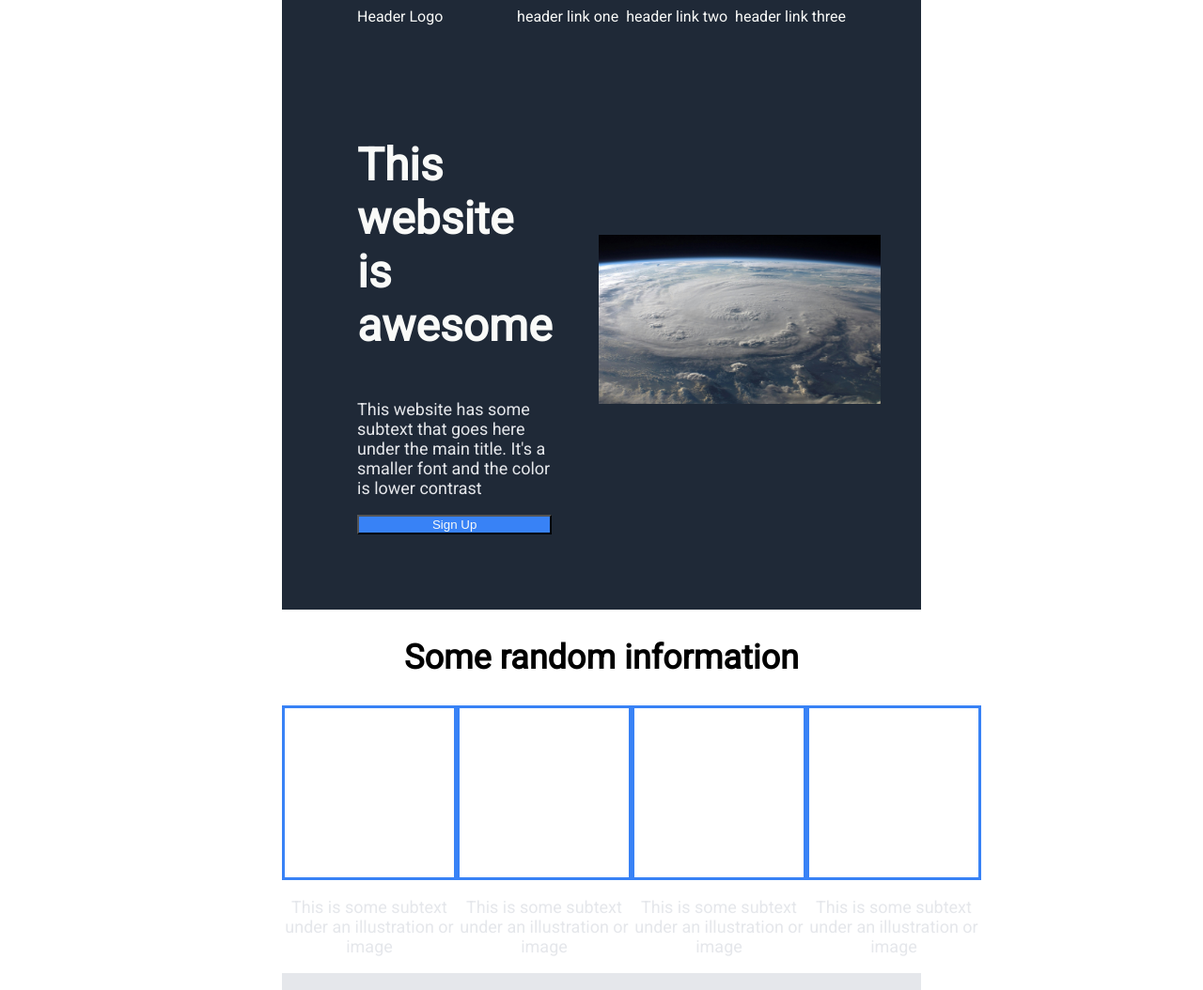
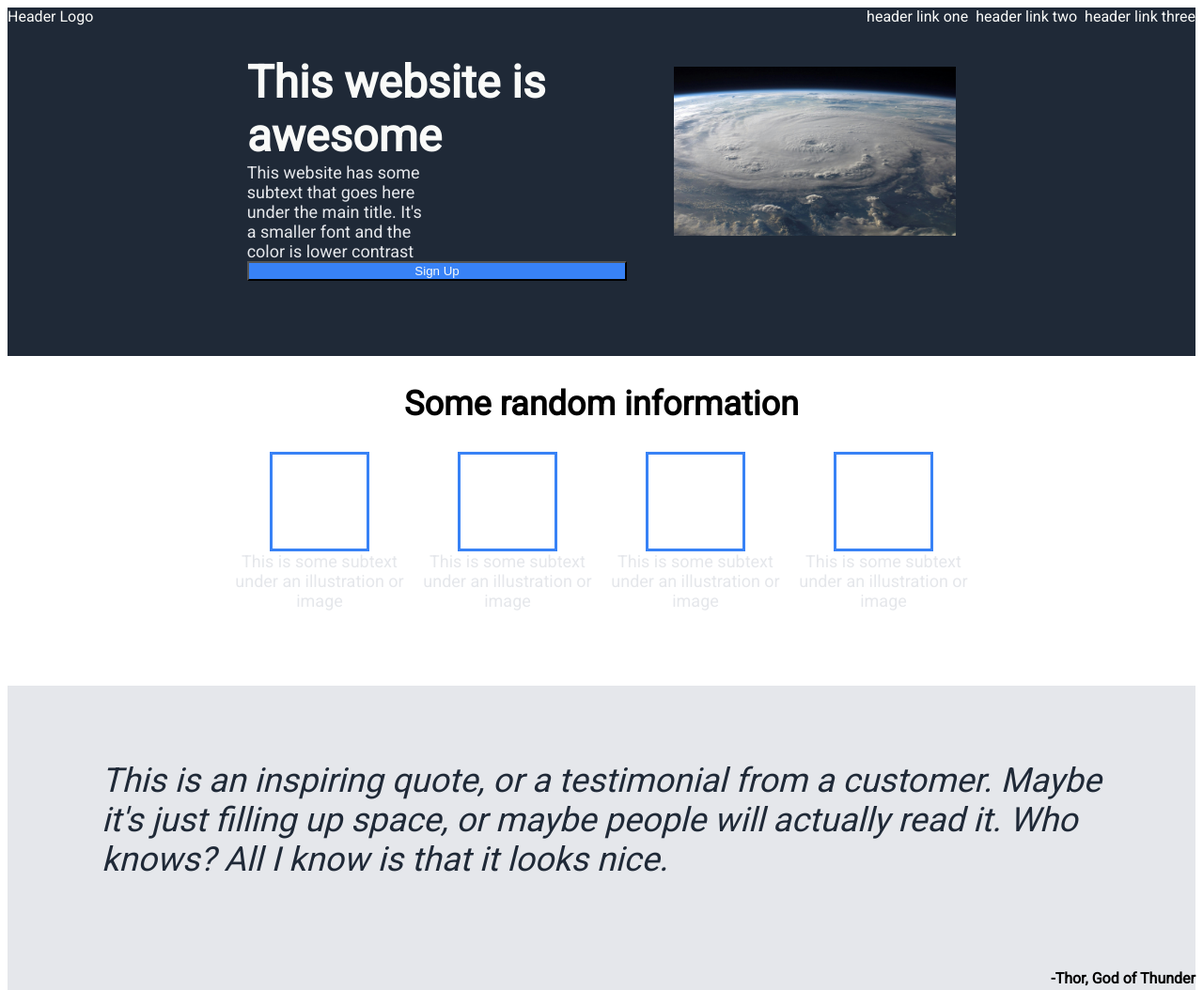
Before and after one commit to ndlein/otp-landingpage, a plain HTML site: page index.html in a window 1280 px wide. Shown: the top 1054 px of the page at 94% size. Drawn offline with Linux system fonts and the light colour scheme.

Commit message:
Remove extra div in main content and fix sizing issues

```diff
--- a/index.html
+++ b/index.html
@@ -27,8 +27,7 @@
                 </header>
         </div>
     <div class="main">
-        <h2>Some random information</h2>
-        <div class="imagebar">
+        <h2 class="main-title">Some random information</h2>
             <div class="image-container">
             <div class="square"></div>
             <p class="subtext">This is some subtext under an illustration or image</p>
@@ -45,7 +44,6 @@
             <div class="square"> </div>
                 <p class="subtext">This is some subtext under an illustration or image</p>
             </div>
-        </div>
     </div>
     <div class="inspiration">
         <p class="quote">This is an inspiring quote, or a testimonial from a customer. Maybe it's just filling up space, or maybe people will actually read it. Who knows? All I know is that it looks nice.</p>
--- a/style.css
+++ b/style.css
@@ -1,5 +1,4 @@
 body {
-    margin: 0 300px;
     font-family: Roboto;
     display: flex;
     flex-direction: column;
@@ -28,7 +27,6 @@ ul {
 
 .navarea {
     display: flex;
-    padding: 8px 80px;
 }
 
 .header-text {
@@ -41,14 +39,16 @@ ul {
 
 .title {
     font-size: 48px;
+    margin-bottom: 0;
 }
 
 .header-container {
     display: flex;
-    padding: 80px 80px;
     flex-grow: 1;
     gap: 50px;
     align-items: center;
+    justify-content: center;
+    padding-bottom: 80px;
 }
 
 button {
@@ -64,45 +64,57 @@ button {
 .subtext {
     font-size: 18px;
     color: #E5E7EB;
+    margin: 0;
+    max-width: 200px;
 }
 
 h2 {
     text-align: center;
-    weight: 900;
+    font-weight: 900;
     font-size: 36px;
 }
 
-.imagebar {
+.main {
+    padding-bottom: 80px;
     display: flex;
-    justify-content: space-evenly;
-    flex-grow: 1;
+    max-width: 1200px;
+    flex-wrap: wrap;
+    justify-content: center;
+    margin: 0 auto;
+}
+
+.main-title {
+    width: 100%;
 }
 
 .image-container {
     display: flex;
     flex-direction: column;
-    flex-grow: 1;
     align-items: center;
     text-align: center;
+    padding: 24x;
+    width: calc(25% -48px);
+    box-sizing: border-box;
 }
 
 .square {
     border-style: solid;
     border-color: #3882F6;
-    height: 180px;
-    width: 180px;
+    height: 100px;
+    width: 100px;
 }
 
 .inspiration {
     background-color: #E5E7EB;
-    padding: 80px 80px;
 }
 
 .quote {
     font-size: 36px;
-    font-weight: lighter;
+    font-weight: 50;
     font-style: italic;
     color: #1F2937;
+    padding: 80px 100px;
+    margin: 0;
 }
 
 .attribute {
@@ -115,7 +127,6 @@ h2 {
     flex-grow: 1;
     background-color: #3882F6;
     color: white;
-    margin: 80px 40px;
     flex-direction: column;
 }
 
```
